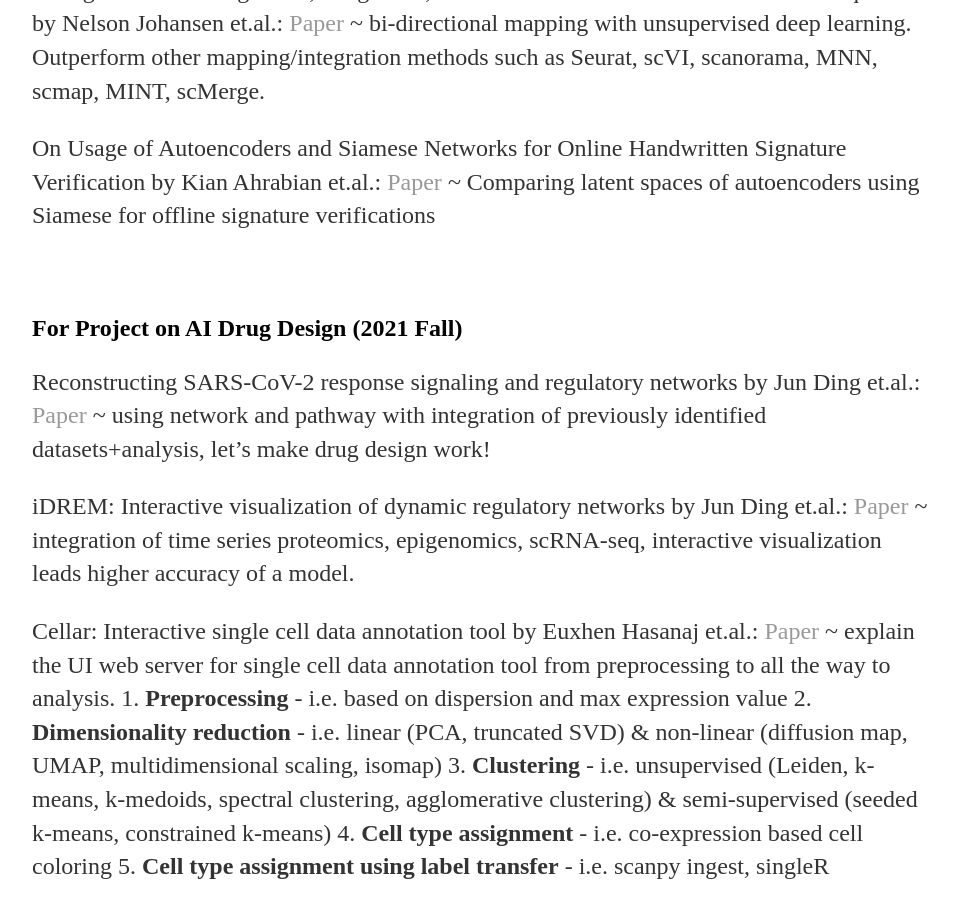
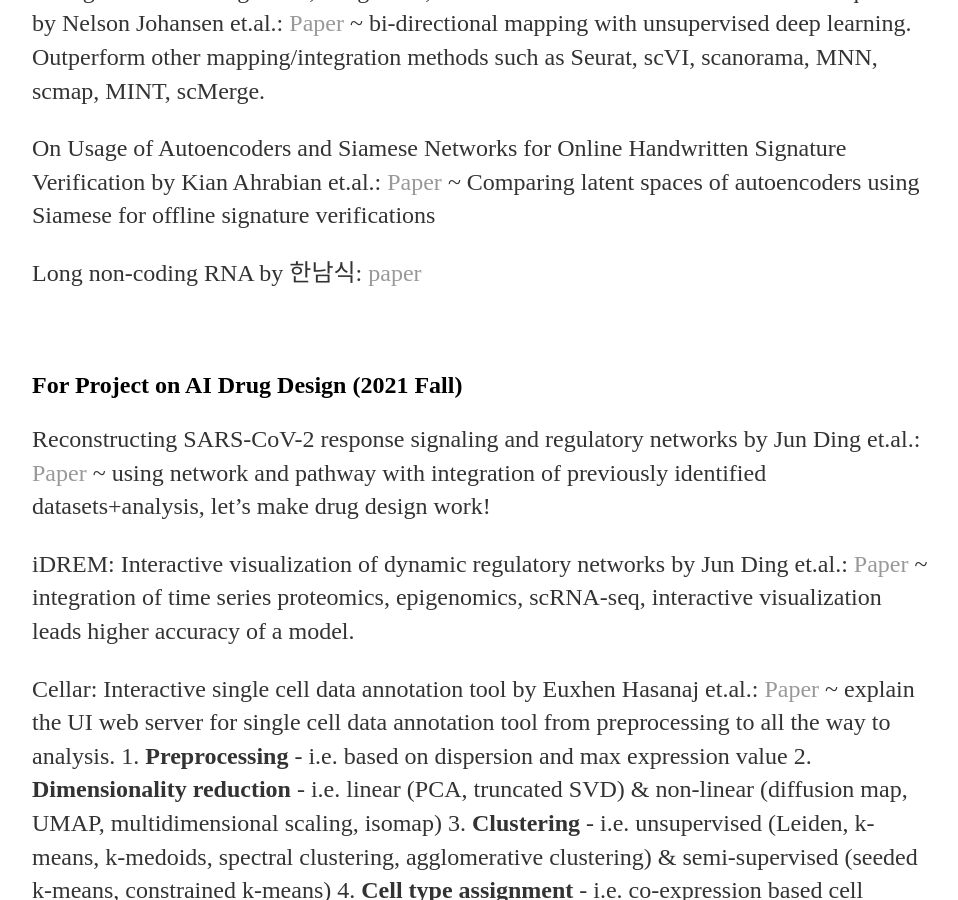
Before and after one commit to yjkweon24/yjkweon24.github.io, a Jekyll site: the page built from _posts/2019-03-16-Academic.md, in a window 1280 px wide and 900 px high, scrolled down 2602 px. Shown: the whole window, without its empty margins (160-1118 px from the left). Built offline with Jekyll 4.4.1, drawn with Linux system fonts in a browser that asks for light colours.

Commit message:
Update 2019-03-16-Academic.md

```diff
--- a/_posts/2019-03-16-Academic.md
+++ b/_posts/2019-03-16-Academic.md
@@ -62,6 +62,8 @@
 scAlign: a tool for alignment, integration, and rare cell identification from scRNA-seq data by Nelson Johansen et.al.: [Paper](https://genomebiology.biomedcentral.com/articles/10.1186/s13059-019-1766-4) ~ bi-directional mapping with unsupervised deep learning. Outperform other mapping/integration methods such as Seurat, scVI, scanorama, MNN, scmap, MINT, scMerge.
 
 On Usage of Autoencoders and Siamese Networks for Online Handwritten Signature Verification by Kian Ahrabian et.al.: [Paper](https://link.springer.com/article/10.1007/s00521-018-3844-z) ~ Comparing latent spaces of autoencoders using Siamese for offline signature verifications
+
+Long non-coding RNA by 한남식: [paper](https://www.ibric.org/myboard/read.php?Board=report&id=2387)
 
 <br>
 
```
